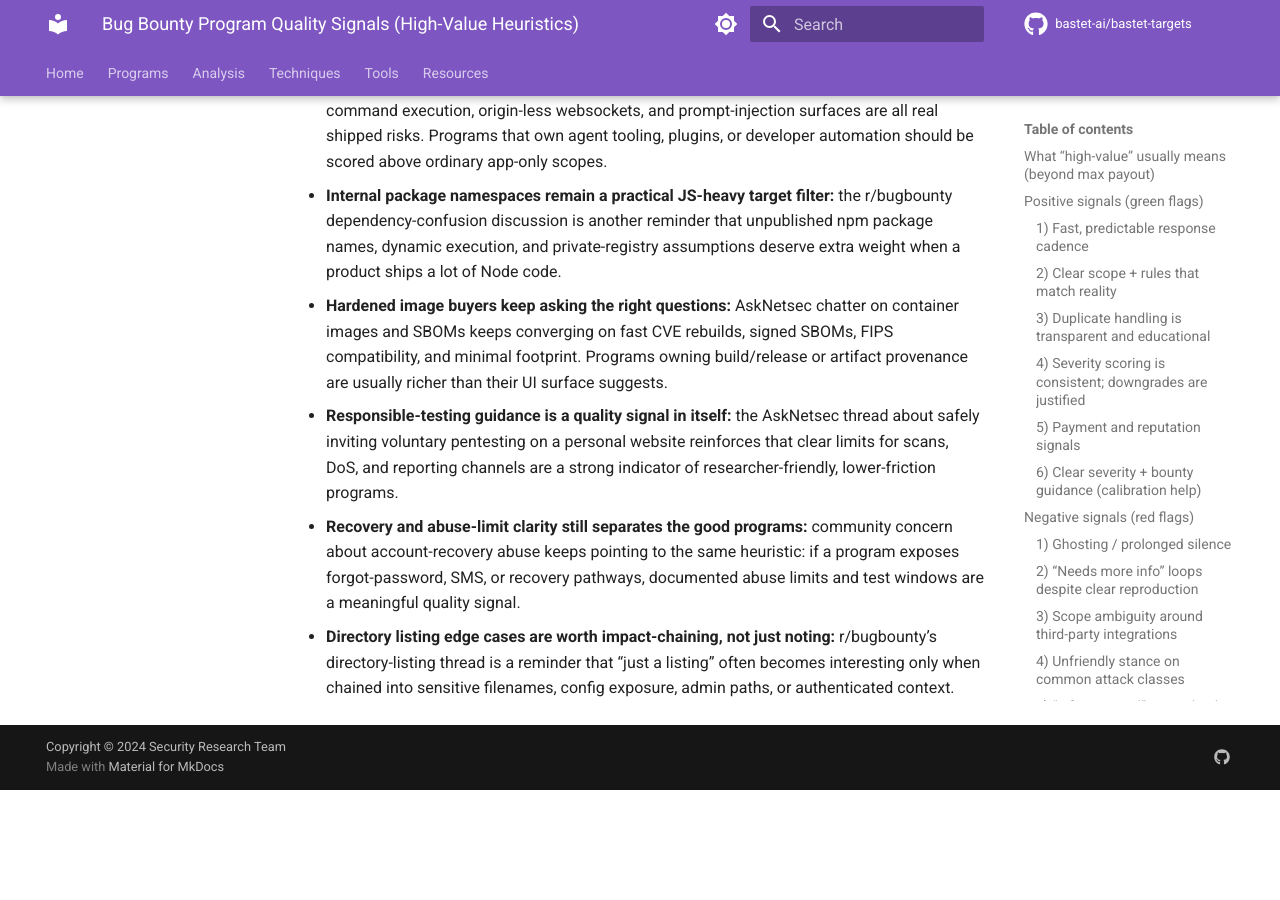
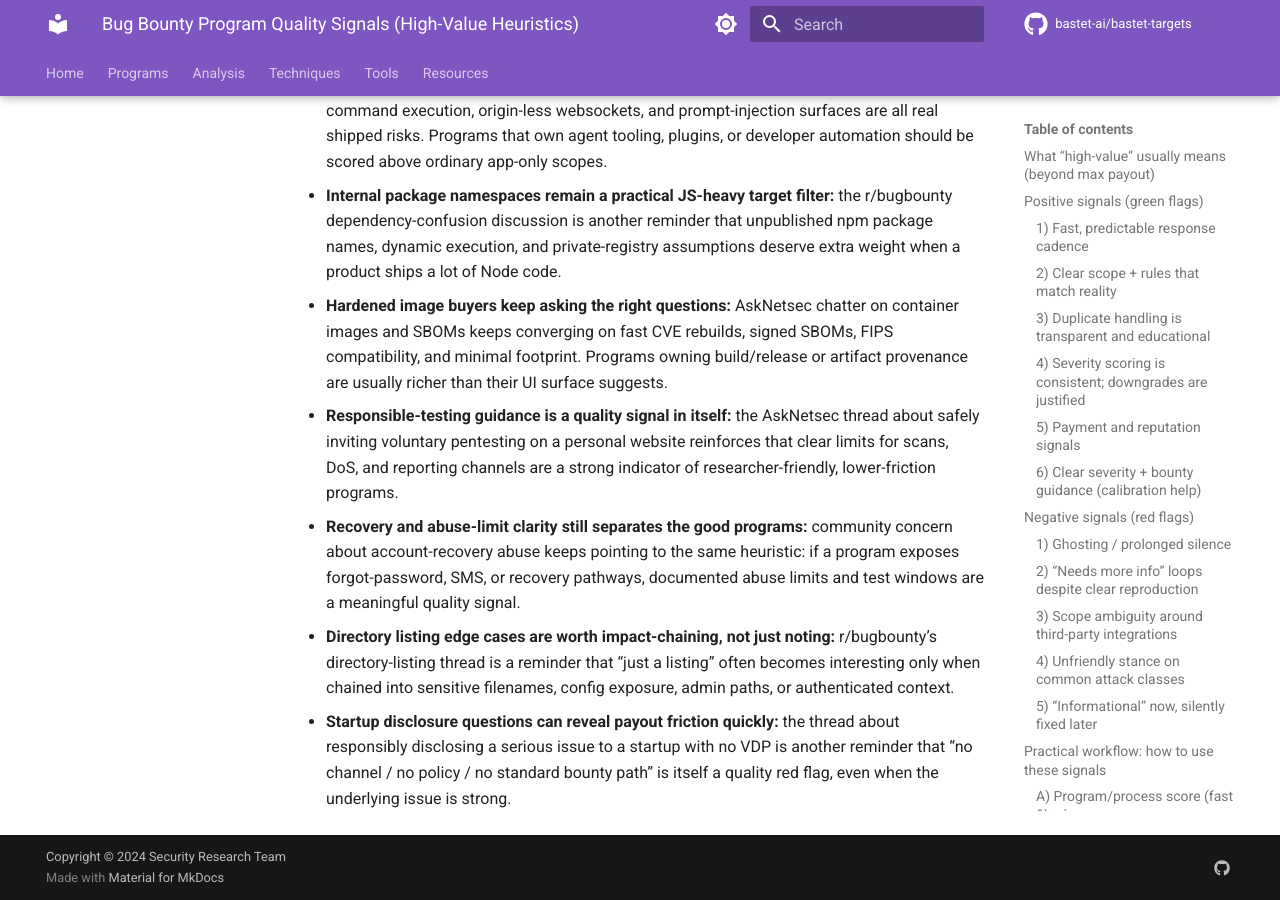
Before and after one commit to bastet-ai/bastet-targets, an MkDocs documentation site: the page built from docs/program-quality-signals.md, in a window 1280 px wide and 900 px high, scrolled down 14271 px. Built offline with MkDocs 1.6.1 and Material for MkDocs 9.7.7, drawn with Linux system fonts in a browser that asks for light colours; comment, search, counter and statistics services are not loaded; before the commit the page ends 15061 px from its top, so only the background shows below that.

Commit message:
Add Mar 31 quality signals

```diff
--- a/docs/program-quality-signals.md
+++ b/docs/program-quality-signals.md
@@ -255,3 +255,4 @@ As new repeated patterns emerge, update this page with **generalized** (non-doxx
 - **Responsible-testing guidance is a quality signal in itself:** the AskNetsec thread about safely inviting voluntary pentesting on a personal website reinforces that clear limits for scans, DoS, and reporting channels are a strong indicator of researcher-friendly, lower-friction programs.
 - **Recovery and abuse-limit clarity still separates the good programs:** community concern about account-recovery abuse keeps pointing to the same heuristic: if a program exposes forgot-password, SMS, or recovery pathways, documented abuse limits and test windows are a meaningful quality signal.
 - **Directory listing edge cases are worth impact-chaining, not just noting:** r/bugbounty’s directory-listing thread is a reminder that “just a listing” often becomes interesting only when chained into sensitive filenames, config exposure, admin paths, or authenticated context.
+- **Startup disclosure questions can reveal payout friction quickly:** the thread about responsibly disclosing a serious issue to a startup with no VDP is another reminder that “no channel / no policy / no standard bounty path” is itself a quality red flag, even when the underlying issue is strong.
```
